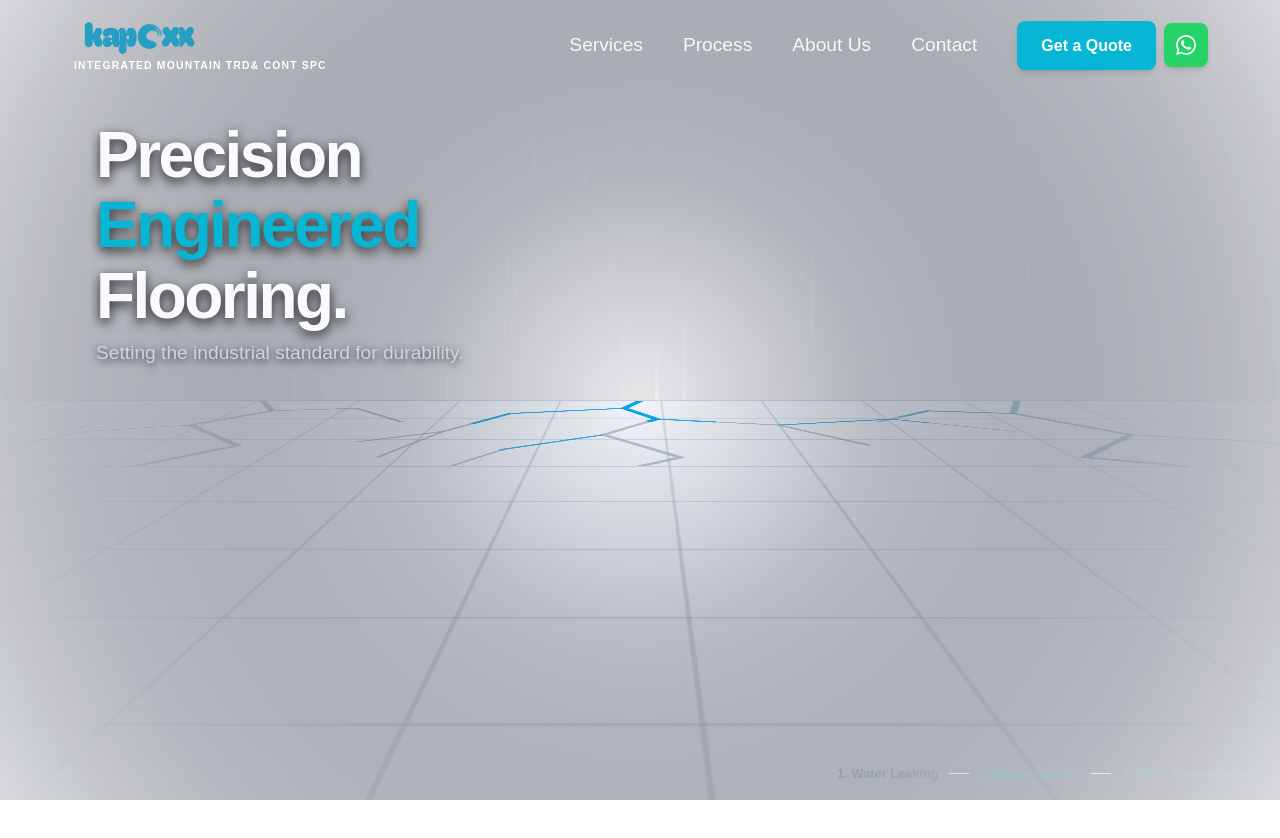
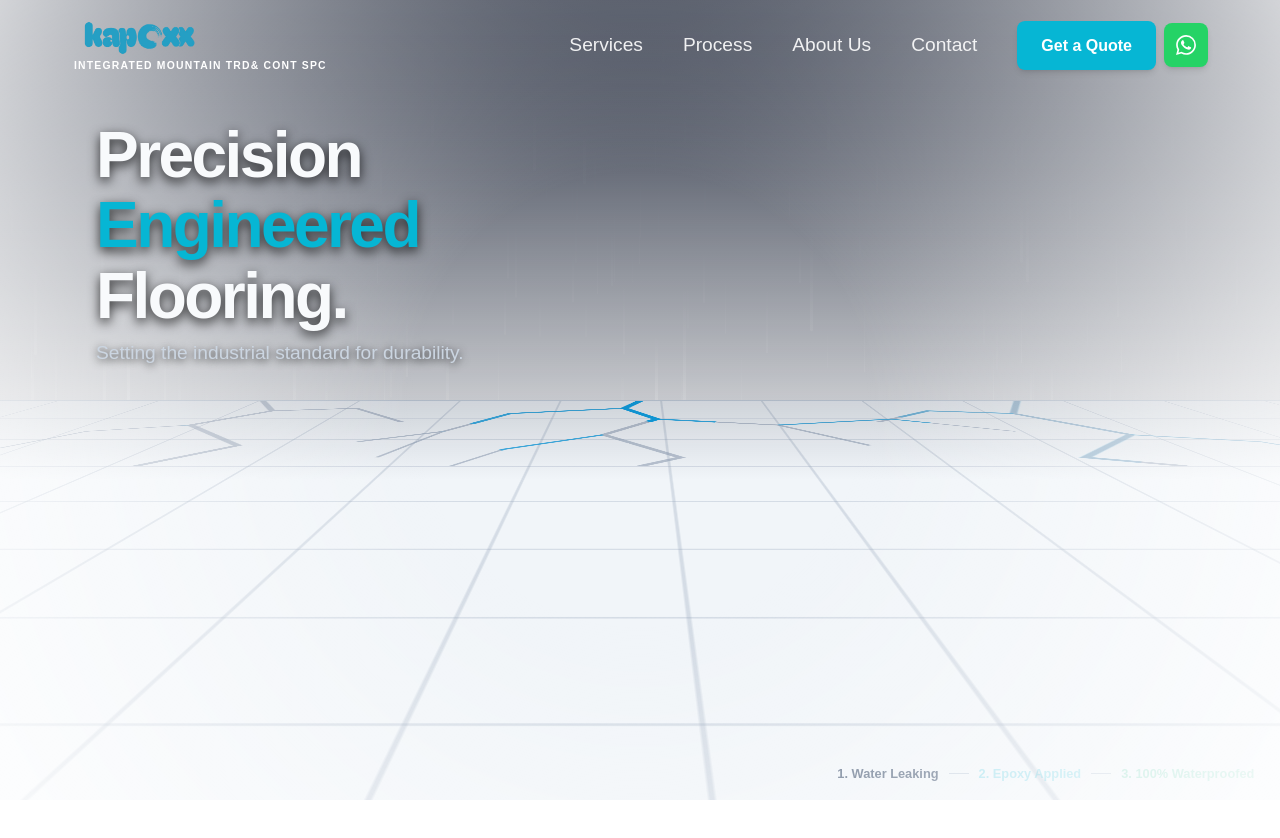
Before and after one commit to NIZAMMAC/kapoxx, a React (Vite) app: page / in a window 1280 px wide. Shown: the top 838 px of the page. Built offline with nearby package versions, Linux system fonts and the light colour scheme.

Commit message:
Remove dark gradient shade from epoxy floor

```diff
--- a/src/components/AnimatedHeroBackground.jsx
+++ b/src/components/AnimatedHeroBackground.jsx
@@ -80,11 +80,11 @@ export default function AnimatedHeroBackground({ progress }) {
                 />
             </motion.svg>
 
-            {/* Dark gradient overlay for text readability on dark background */}
+            {/* Dark gradient overlay for text readability (Top only, leaving floor bright) */}
             <div style={{
                 position: 'absolute',
-                top: 0, left: 0, width: '100%', height: '100%',
-                background: 'radial-gradient(circle at center, transparent 0%, rgba(15, 23, 42, 0.8) 100%)',
+                top: 0, left: 0, width: '100%', height: '60vh',
+                background: 'linear-gradient(to bottom, rgba(15, 23, 42, 0.9) 0%, transparent 100%)',
                 zIndex: 10,
                 pointerEvents: 'none'
             }}></div>
```
